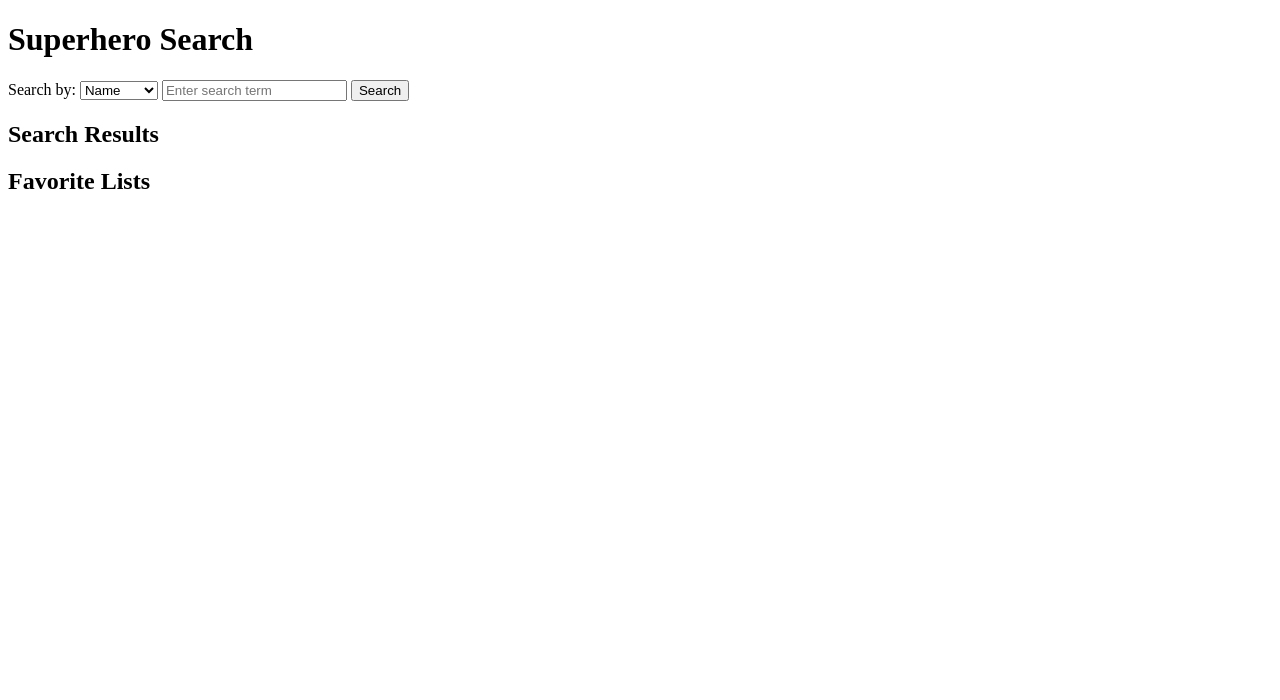
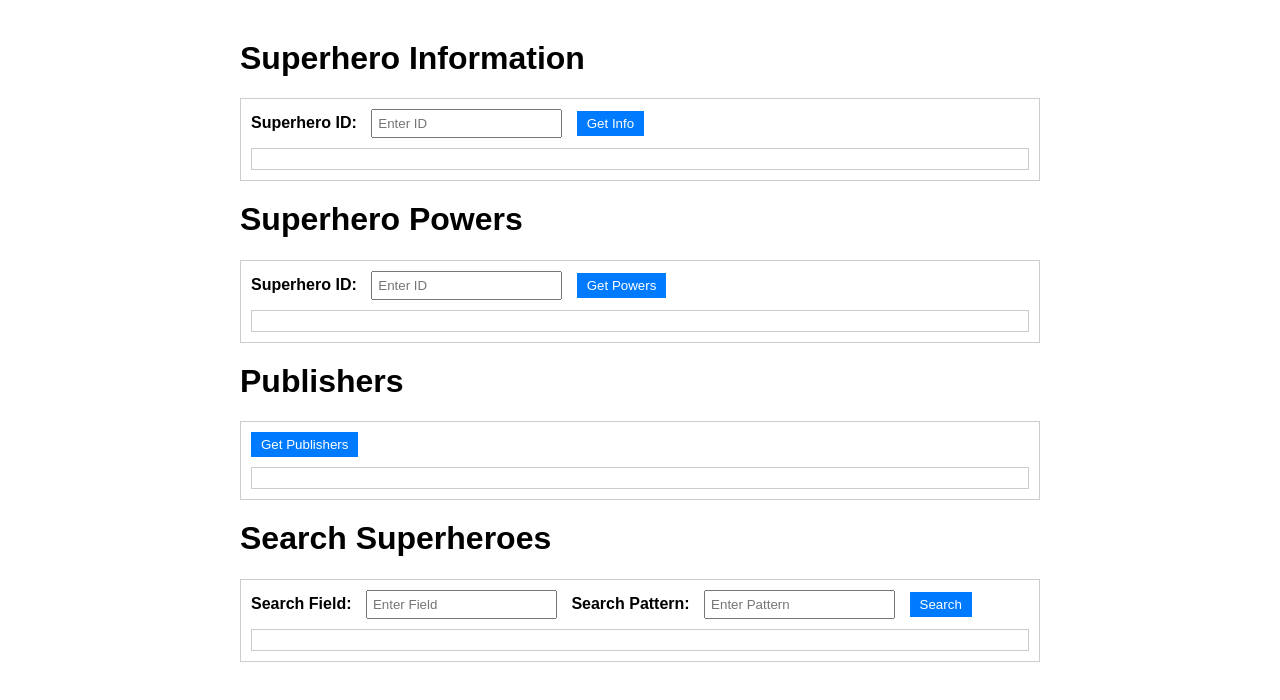
Before and after one commit to mzhu296/heropedia_app, a website: page client/index.html in a window 1280 px wide. Drawn offline with Linux system fonts and the light colour scheme.

Commit message:
basic html,js and css

```diff
--- a/client/index.html
+++ b/client/index.html
@@ -1,31 +1,44 @@
-<!-- index.html -->
-
 <!DOCTYPE html>
-<html>
+<html lang="en">
 <head>
-    <title>Superhero Search</title>
-    <link rel="stylesheet" href="styles.css">
+    <meta charset="UTF-8">
+    <meta name="viewport" content="width=device-width, initial-scale=1.0">
+    <title>Superhero API Test</title>
+    <link rel="stylesheet" href="style.css">
 </head>
 <body>
-    <h1>Superhero Search</h1>
+    <h1>Superhero Information</h1>
     <div>
-        <label for="searchField">Search by:</label>
-        <select id="searchField">
-            <option value="name">Name</option>
-            <option value="race">Race</option>
-            <option value="publisher">Publisher</option>
-            <option value="power">Power</option>
-        </select>
-        <input type="text" id="searchInput" placeholder="Enter search term">
-        <button onclick="searchSuperheroes()">Search</button>
+        <label for="heroId">Superhero ID:</label>
+        <input type="number" id="heroId" placeholder="Enter ID">
+        <button onclick="getSuperheroInfo()">Get Info</button>
+        <div id="infoResult"></div>
     </div>
 
-    <h2>Search Results</h2>
-    <div id="searchResults"></div>
+    <h1>Superhero Powers</h1>
+    <div>
+        <label for="powersId">Superhero ID:</label>
+        <input type="number" id="powersId" placeholder="Enter ID">
+        <button onclick="getSuperheroPowers()">Get Powers</button>
+        <div id="powersResult"></div>
+    </div>
 
-    <h2>Favorite Lists</h2>
-    <ul id="favoriteLists"></ul>
+    <h1>Publishers</h1>
+    <div>
+        <button onclick="getPublishers()">Get Publishers</button>
+        <div id="publishersResult"></div>
+    </div>
 
-    <script src="scripts.js"></script>
+    <h1>Search Superheroes</h1>
+    <div>
+        <label for="searchField">Search Field:</label>
+        <input type="text" id="searchField" placeholder="Enter Field">
+        <label for="searchPattern">Search Pattern:</label>
+        <input type="text" id="searchPattern" placeholder="Enter Pattern">
+        <button onclick="searchSuperheroes()">Search</button>
+        <div id="searchResult"></div>
+    </div>
+
+    <script src="script.js"></script>
 </body>
 </html>
--- a/client/script.js
+++ b/client/script.js
@@ -1,35 +1,54 @@
-// scripts.js
+document.addEventListener('DOMContentLoaded', function() {
+    document.getElementById('getInfoButton').addEventListener('click', getSuperheroInfo);
+    document.getElementById('getPowersButton').addEventListener('click', getSuperheroPowers);
+    document.getElementById('getPublishersButton').addEventListener('click', getPublishers);
+    document.getElementById('searchButton').addEventListener('click', searchSuperheroes);
+});
 
-const baseURL = 'http://localhost:3000/api'; // Replace with your API endpoint
+function getSuperheroInfo() {
+    const heroId = document.getElementById('heroId').value;
+    fetch(`/api/superheroes/${heroId}`)
+        .then(response => response.json())
+        .then(data => {
+            document.getElementById('infoResult').textContent = JSON.stringify(data, null, 2);
+        })
+        .catch(error => {
+            document.getElementById('infoResult').textContent = `Error: ${error.message}`;
+        });
+}
+
+function getSuperheroPowers() {
+    const powersId = document.getElementById('powersId').value;
+    fetch(`/api/superheroes/${powersId}/powers`)
+        .then(response => response.json())
+        .then(data => {
+            document.getElementById('powersResult').textContent = JSON.stringify(data, null, 2);
+        })
+        .catch(error => {
+            document.getElementById('powersResult').textContent = `Error: ${error.message}`;
+        });
+}
+
+function getPublishers() {
+    fetch(`/api/publishers`)
+        .then(response => response.json())
+        .then(data => {
+            document.getElementById('publishersResult').textContent = JSON.stringify(data, null, 2);
+        })
+        .catch(error => {
+            document.getElementById('publishersResult').textContent = `Error: ${error.message}`;
+        });
+}
 
 function searchSuperheroes() {
-    const field = document.getElementById('searchField').value;
-    const pattern = document.getElementById('searchInput').value;
-
-    // Use fetch to send a GET request to the search endpoint on your back-end
-    fetch(`${baseURL}/superheroes/search?field=${field}&pattern=${pattern}`)
+    const searchField = document.getElementById('searchField').value;
+    const searchPattern = document.getElementById('searchPattern').value;
+    fetch(`/api/search-superheroes?field=${searchField}&pattern=${searchPattern}`)
         .then(response => response.json())
-        .then(data => displaySearchResults(data))
-        .catch(error => console.error('Error:', error));
+        .then(data => {
+            document.getElementById('searchResult').textContent = JSON.stringify(data, null, 2);
+        })
+        .catch(error => {
+            document.getElementById('searchResult').textContent = `Error: ${error.message}`;
+        });
 }
-
-function displaySearchResults(results) {
-    const searchResults = document.getElementById('searchResults');
-    searchResults.innerHTML = '';
-
-    if (results.length === 0) {
-        searchResults.textContent = 'No results found.';
-    } else {
-        results.forEach(superhero => {
-            const superheroElement = document.createElement('div');
-            superheroElement.textContent = `Name: ${superhero.name}, Race: ${superhero.race}, Publisher: ${superhero.publisher}`;
-            searchResults.appendChild(superheroElement);
-        });
-    }
-}
-
-// Additional functions to implement favorites and sorting go here...
-
-// Call your back-end functions to create and retrieve lists, sort data, etc.
-
-// Ensure to sanitize and validate user inputs to prevent security issues.
--- a/client/style.css
+++ b/client/style.css
@@ -1,19 +1,42 @@
-/* styles.css */
-
 body {
     font-family: Arial, sans-serif;
-    margin: 20px;
+    max-width: 800px;
+    margin: 0 auto;
+    padding: 20px;
 }
 
-h1, h2 {
-    text-align: center;
+h1 {
+    margin-top: 20px;
+}
+
+label {
+    font-weight: bold;
+    margin-right: 10px;
+}
+
+input {
+    padding: 5px;
+    margin-right: 10px;
+}
+
+button {
+    padding: 5px 10px;
+    background-color: #007BFF;
+    color: white;
+    border: none;
+    cursor: pointer;
+}
+
+button:hover {
+    background-color: #0056b3;
 }
 
 div {
-    margin: 10px;
+    margin-top: 10px;
+    padding: 10px;
+    border: 1px solid #ccc;
 }
 
-ul {
-    list-style: none;
-    padding: 0;
+div#infoResult, div#powersResult {
+    white-space: pre-line;
 }
```
Also changed, not shown: server/index.js (+57 -3 lines).
